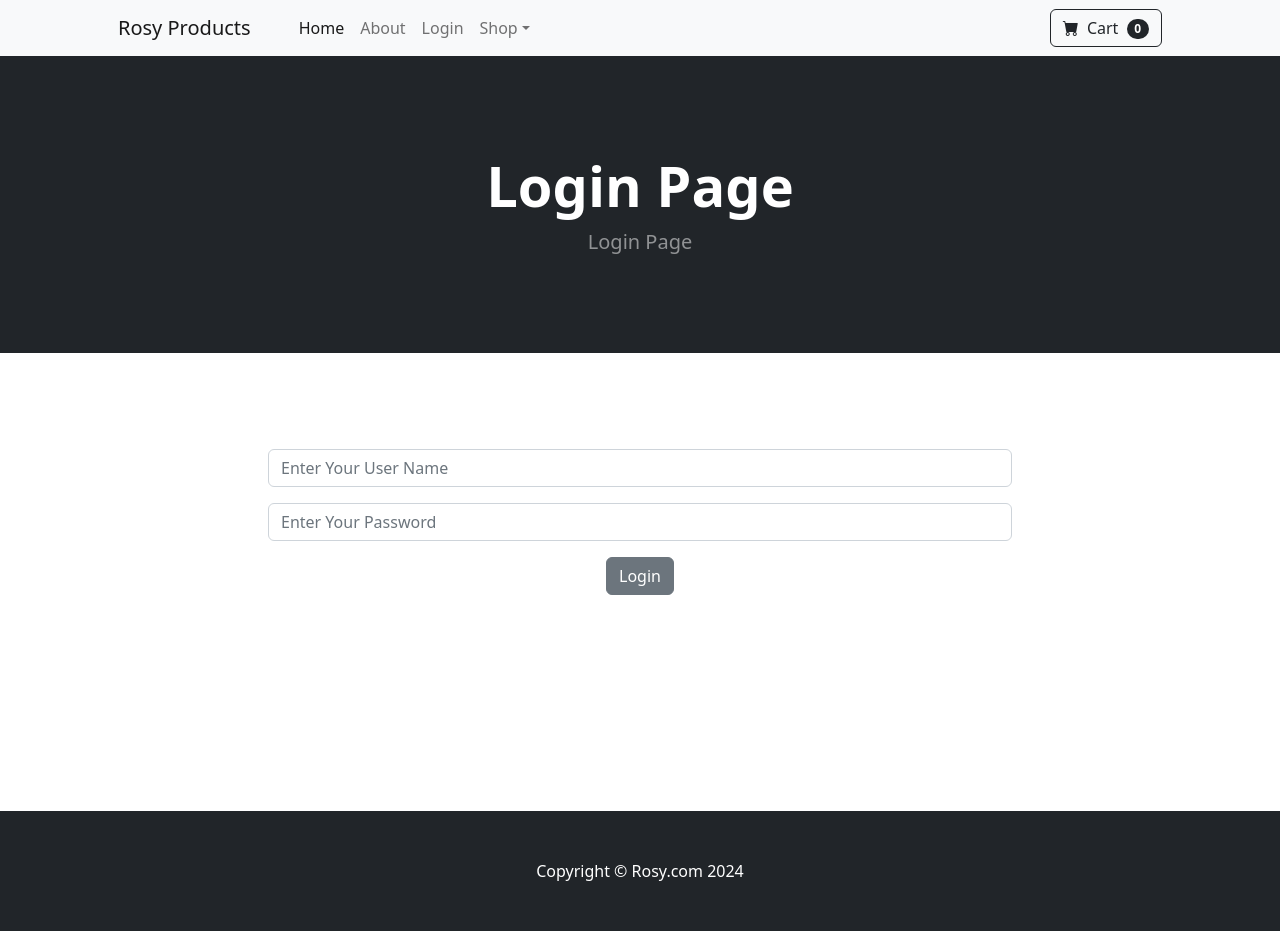
After one commit to FathimaHusna/ecomwebwithDjango, a Django app: page /login/ in a window 1280 px wide. The commit adds this page. Run offline with Django 5.2, Linux system fonts and the light colour scheme; some libraries are stand-ins or nearby versions.

Commit message:
user login, logout added

```diff
--- a/store/templates/base.html
+++ b/store/templates/base.html
@@ -1,4 +1,3 @@
-
 {% load static %}
 <!DOCTYPE html>
 <html lang="en">
@@ -20,6 +19,15 @@
 <body>
     {% include 'navbar.html' %}
 
+    {% if messages %}
+        {% for message in messages %}
+<div class="alert alert-warning alert-dismissible fade show" role="alert">
+    {{ message }}
+    <button type="button" class="btn-close" data-bs-dismiss="alert" aria-label="Close"></button>
+</div>
+        {% endfor %}
+    {% endif %}
+
     {% block content %}
     {% endblock %}
 
--- /dev/null
+++ b/store/templates/login.html
@@ -0,0 +1,56 @@
+{% extends 'base.html' %}
+{% block content %}
+<!-- Header-->
+<header class="bg-dark py-5">
+    <div class="container px-4 px-lg-5 my-5">
+        <div class="text-center text-white">
+            <h1 class="display-4 fw-bolder">Login Page</h1>
+            <p class="lead fw-normal text-white-50 mb-0">Login Page</p>
+        </div>
+    </div>
+</header>
+<br/>
+<br/>
+
+<div class="container">
+    <div class="row">
+        <center>
+            <div class="col-8">
+                <br/>
+                <br/>
+                <form method="POST" action="{% url 'login' %}">
+                    {% csrf_token %}
+                    <div class="mb-3">
+                      <input type="text" class="form-control" name="username" placeholder="Enter Your User Name">
+
+                    </div>
+                    <div class="mb-3">
+                      <input type="password" class="form-control" name="password" placeholder="Enter Your Password">
+                    </div>
+
+                    <button type="submit" class="btn btn-secondary">Login</button>
+                  </form>
+            </div>
+
+        <br/>
+        <br/>
+        <br/>
+        <br/>
+        <br/>
+        <br/>
+        <br/>
+        <br/>
+        <br/>
+
+
+
+        </center>
+    <div>
+
+    </div>
+
+    </div>
+
+</div>
+
+{% endblock %}
--- a/store/templates/navbar.html
+++ b/store/templates/navbar.html
@@ -2,13 +2,20 @@
 <nav class="navbar navbar-expand-lg navbar-light bg-light">
     <div class="container px-4 px-lg-5">
         <a class="navbar-brand" href="{% url 'home' %}">Rosy Products</a>
-        <button class="navbar-toggler" type="button" data-bs-toggle="collapse"
-            data-bs-target="#navbarSupportedContent" aria-controls="navbarSupportedContent" aria-expanded="false"
-            aria-label="Toggle navigation"><span class="navbar-toggler-icon"></span></button>
+        <button class="navbar-toggler" type="button" data-bs-toggle="collapse" data-bs-target="#navbarSupportedContent"
+            aria-controls="navbarSupportedContent" aria-expanded="false" aria-label="Toggle navigation"><span
+                class="navbar-toggler-icon"></span></button>
         <div class="collapse navbar-collapse" id="navbarSupportedContent">
             <ul class="navbar-nav me-auto mb-2 mb-lg-0 ms-lg-4">
-                <li class="nav-item"><a class="nav-link active" aria-current="page" href="{% url 'home' %}">Home</a></li>
+                <li class="nav-item"><a class="nav-link active" aria-current="page" href="{% url 'home' %}">Home</a>
+                </li>
                 <li class="nav-item"><a class="nav-link" href="{% url 'about' %}">About</a></li>
+                {% if user.is_authenticated %}
+                <li class="nav-item"><a class="nav-link" href="{% url 'logout' %}">Logout</a></li>
+                {% else %}
+                <li class="nav-item"><a class="nav-link" href="{% url 'login' %}">Login</a></li>
+                {% endif %}
+
                 <li class="nav-item dropdown">
                     <a class="nav-link dropdown-toggle" id="navbarDropdown" href="#" role="button"
                         data-bs-toggle="dropdown" aria-expanded="false">Shop</a>
--- a/store/urls.py
+++ b/store/urls.py
@@ -4,5 +4,7 @@ from . import views
 urlpatterns = [
     path('', views.home, name='home'),
     path('about/', views.about, name='about'),
+    path('login/', views.login_user, name = 'login'),
+    path('logout/', views.logout_user, name = 'logout'),
 
 ]
--- a/store/views.py
+++ b/store/views.py
@@ -1,5 +1,7 @@
-from django.shortcuts import render
+from django.shortcuts import render, redirect
 from . models import Product
+from django.contrib.auth import authenticate, login, logout
+from django.contrib import messages
 
 # Create your views here.
 def home(request):
@@ -9,3 +11,27 @@ def home(request):
 
 def about(request):
     return render(request, 'about.html', {})
+
+def login_user(request):
+    if request.method == "POST" :
+        username =request.POST['username']
+        password =request.POST['password']
+        user = authenticate(request, username = username, password= password)
+
+        if user is not None:
+            login(request, user)
+            messages.success(request, "You have been logged in!")
+            return redirect('home')
+        else :
+            messages.success(request, "There was an error. Please Try Again!")
+            return redirect('login')
+
+    else:
+        return render(request, 'login.html', {})
+
+
+
+def logout_user(request):
+    logout(request)
+    messages.success(request, ("You have been logged out... Thanks for shopping ..."))
+    return redirect('home')
```
